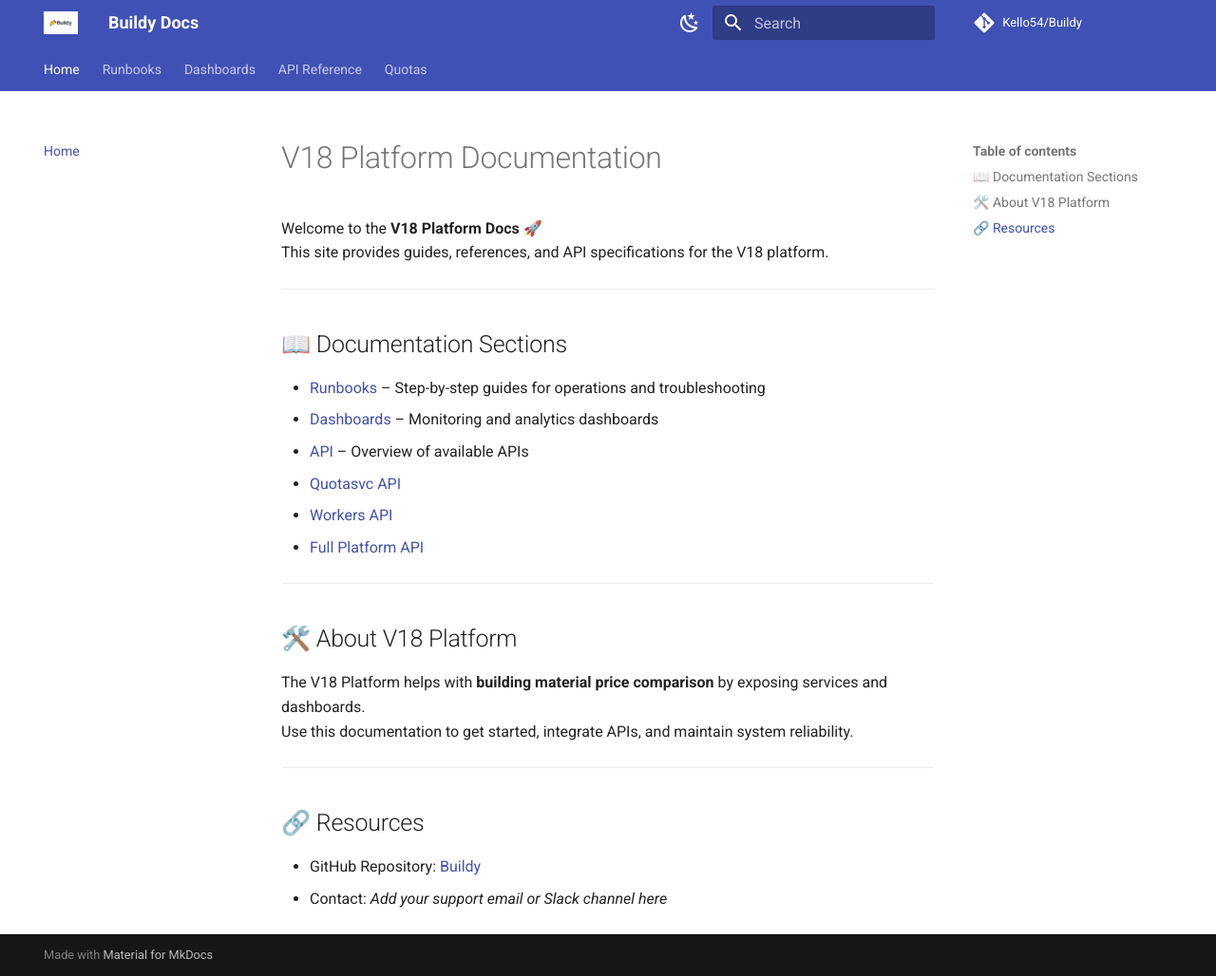
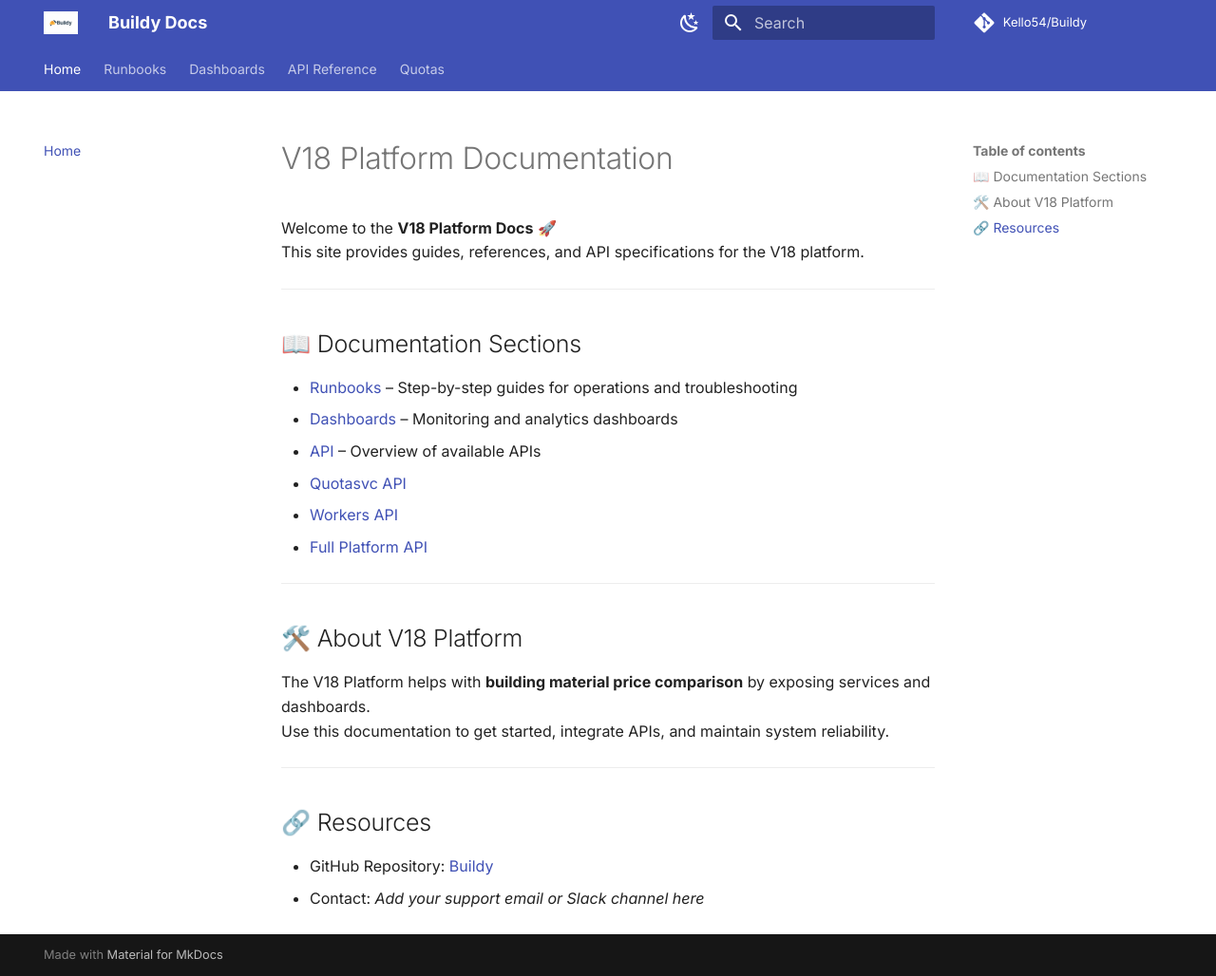
Before and after one commit to Kello54/Buildy, an MkDocs documentation site: the page built from docs/index.md, in a window 1280 px wide and 1028 px high. Shown: the whole window at 95% size. Built offline with MkDocs 1.6.1 and Material for MkDocs 9.7.7, drawn with Linux system fonts in a browser that asks for light colours; comment, search, counter and statistics services are not loaded.

Commit message:
Update mkdocs.yml

```diff
--- a/mkdocs.yml
+++ b/mkdocs.yml
@@ -6,8 +6,9 @@ repo_name: Kello54/Buildy
 
 theme:
   name: material
-  logo: images/logo.png      # path inside docs/
+  logo: images/logo.png
   favicon: images/favicon.png
+  language: en
   palette:
     - scheme: default
       primary: indigo
@@ -27,6 +28,12 @@ theme:
     - search.suggest
     - search.highlight
     - content.code.copy
+  font:
+    text: "Inter"
+    code: "Fira Code"
+
+extra_css:
+  - stylesheets/custom.css
 
 plugins:
   - search
```
